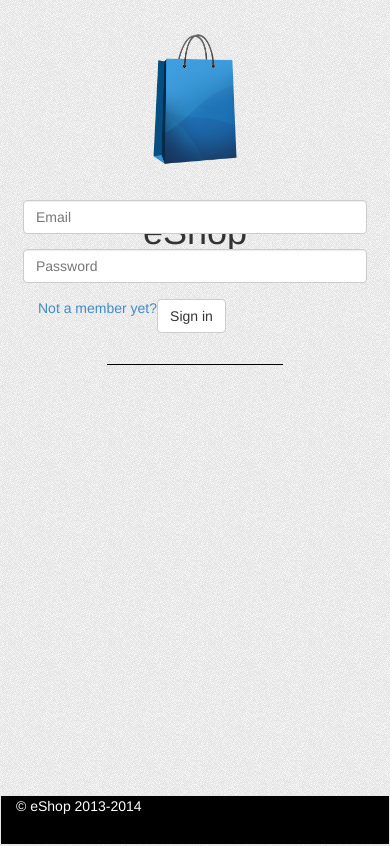
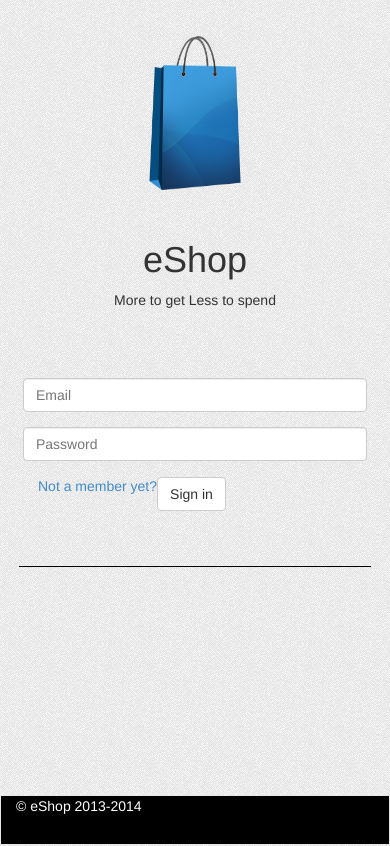
Before and after one commit to ahmed93/php-eshop, a PHP site: page / in a window 390 px wide. Shown: the top 846 px of the page. Run offline with PHP 8.4, Linux system fonts and the light colour scheme; data that the repository does not hold is empty.

Commit message:
Mobile view fixing, fonirmation view inprogree

```diff
--- a/index.html
+++ b/index.html
@@ -27,7 +27,7 @@
 				</div>
 				<div id="login-div" class="login-div well col-sm-offset-4 col-sm-3">
 				</div>
-				<hr style = 'background-color:#000000; height:1px; width:50%;' />
+				<hr/>
 			</div>
 		</div>
 
--- a/view/javascript/index.js
+++ b/view/javascript/index.js
@@ -7,6 +7,7 @@
 $(document).ready(
 	function () {
 		$("#footer-div").load("view/inc/_footer.html");
+		// $("#main-body").load("view/inc/_confomationView.html");
 		// $("#main-body").load("view/inc/_registration.html");
 		// $("#main-body").load("view/inc/_productsTest.html");
 		checkforLoginUser();
--- a/view/stylesheet/index.css
+++ b/view/stylesheet/index.css
@@ -4,7 +4,12 @@ html,body{
 }
 
 .main-header {
-	height: 200px;
+	/*height: 200px;*/
+}
+.main-header hr{
+	background-color:#000000;
+	height:0.1em;
+	width: 100%;
 }
 
 .main-header .headerDiv {
@@ -19,8 +24,8 @@ html,body{
 }
 
 .main-header .logo-div img {
-	width: 60%;
-	height: 95%;
+	width: 15em;
+	height: 13em;
 	padding-top: 2%;
 }
 
```
Also changed, not shown: view/inc/_confomationView.html (+51 -0 lines).
